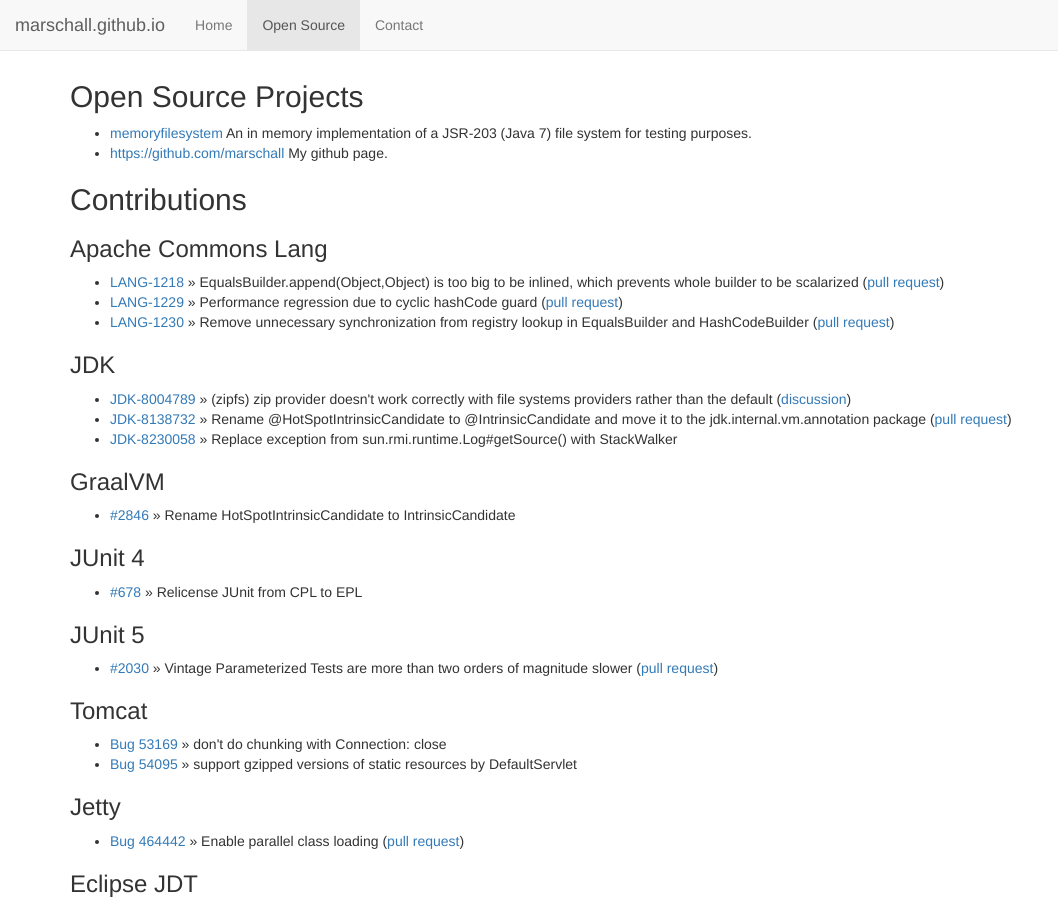
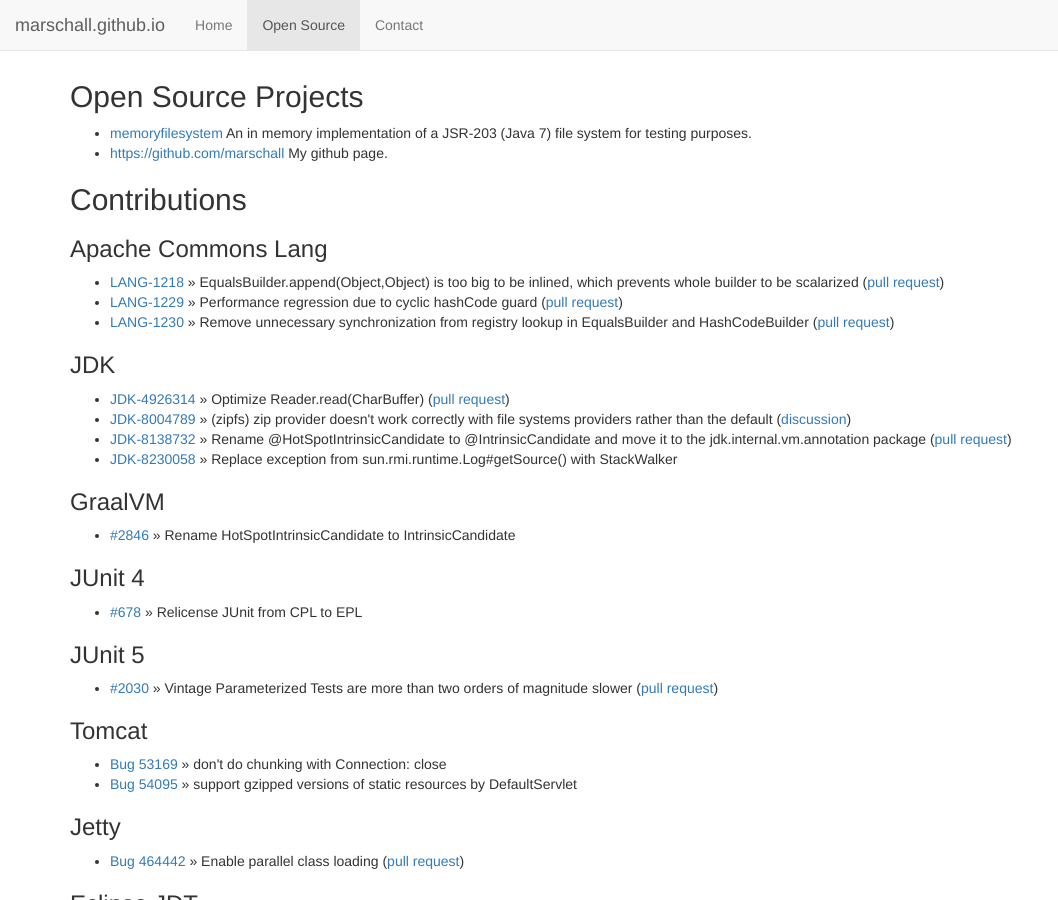
Before and after one commit to marschall/marschall.github.com, a Jekyll site: the page built from open-source.html, in a window 1280 px wide and 900 px high. Shown: the whole window, without its empty margins (0-1058 px from the left). Built offline with Jekyll 4.4.1, drawn with Linux system fonts in a browser that asks for light colours.

Commit message:
add JDK-4926314

```diff
--- a/open-source.html
+++ b/open-source.html
@@ -20,6 +20,7 @@
 </ul>
 <h3>JDK</h3>
 <ul>
+  <li><a href="https://bugs.openjdk.java.net/browse/JDK-4926314">JDK-4926314</a> &raquo; Optimize Reader.read(CharBuffer) (<a href="https://github.com/openjdk/jdk/pull/1915">pull request</a>)</li>
   <li><a href="https://bugs.openjdk.java.net/browse/JDK-8004789">JDK-8004789</a> &raquo; (zipfs) zip provider doesn't work correctly with file systems providers rather than the default (<a href="http://mail.openjdk.java.net/pipermail/nio-dev/2012-December/002060.html">discussion</a>)</li>
   <li><a href="https://bugs.openjdk.java.net/browse/JDK-8138732">JDK-8138732</a> &raquo; Rename @HotSpotIntrinsicCandidate to @IntrinsicCandidate and move it to the jdk.internal.vm.annotation package (<a href="https://github.com/openjdk/jdk/pull/45">pull request</a>)</li>
   <li><a href="https://bugs.openjdk.java.net/browse/JDK-8230058">JDK-8230058</a> &raquo; Replace exception from sun.rmi.runtime.Log#getSource() with StackWalker</li>
```
